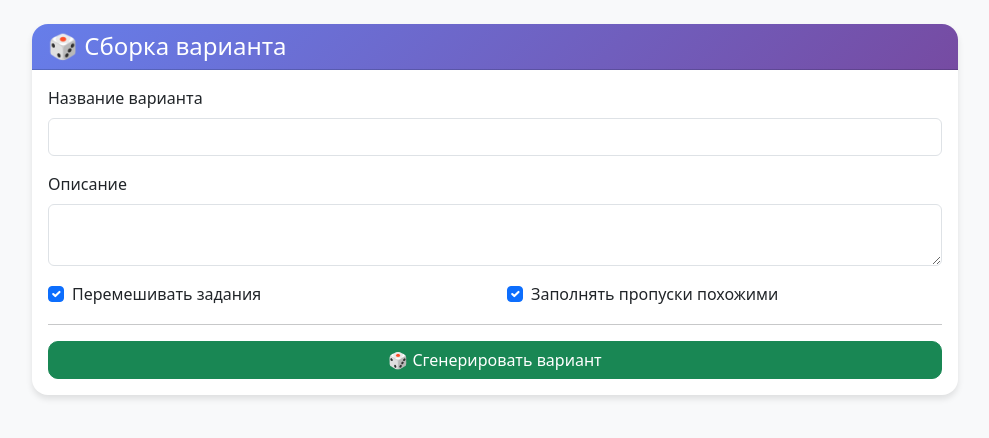
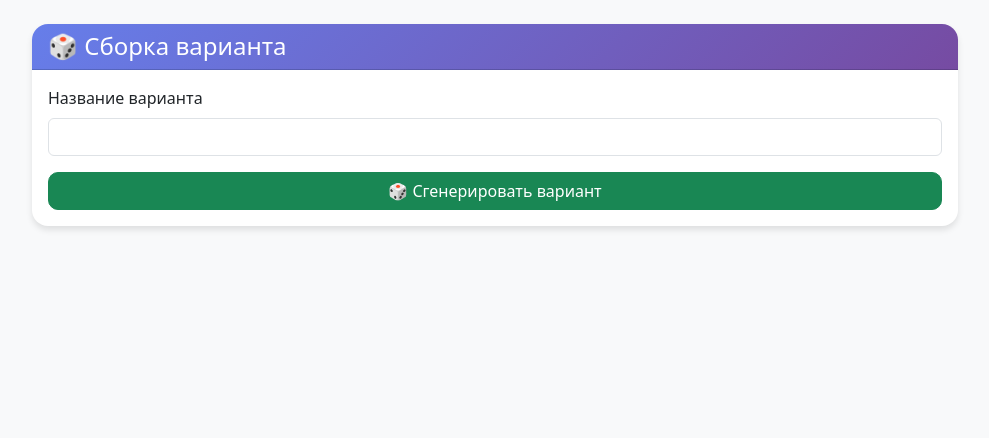
Before and after one commit to denicheprasov/quiz-system, a Python web app: template app/templates/variant_builder.html in a window 1280 px wide. Shown: the part 61-499 px from the top of the page, without its empty margins (145-1134 px from the left). Run offline with Jinja, Linux system fonts and the light colour scheme; the template is opened without the code that fills it, so the values that code supplies are empty.

Commit message:
Simplify variant builder: remove description, shuffle, fill missing

```diff
--- a/app/templates/variant_builder.html
+++ b/app/templates/variant_builder.html
@@ -15,27 +15,7 @@
                         <label class="form-label">Название варианта</label>
                         <input type="text" class="form-control" id="title" required>
                     </div>
-                    <div class="mb-3">
-                        <label class="form-label">Описание</label>
-                        <textarea class="form-control" id="description" rows="2"></textarea>
-                    </div>
 
-                    <div class="row">
-                        <div class="col-md-6">
-                            <div class="form-check">
-                                <input type="checkbox" class="form-check-input" id="shuffle" checked>
-                                <label class="form-check-label">Перемешивать задания</label>
-                            </div>
-                        </div>
-                        <div class="col-md-6">
-                            <div class="form-check">
-                                <input type="checkbox" class="form-check-input" id="fillMissing" checked>
-                                <label class="form-check-label">Заполнять пропуски похожими</label>
-                            </div>
-                        </div>
-                    </div>
-
-                    <hr>
                     <button type="submit" class="btn btn-success w-100" id="generateBtn">
                         🎲 Сгенерировать вариант
                     </button>
@@ -59,10 +39,7 @@ document.getElementById('variantForm').addEventListener('submit', async function
     e.preventDefault();
 
     const data = {
-        title: document.getElementById('title').value,
-        description: document.getElementById('description').value,
-        shuffle: document.getElementById('shuffle').checked,
-        fill_missing: document.getElementById('fillMissing').checked
+        title: document.getElementById('title').value
     };
 
     document.getElementById('generateBtn').disabled = true;
@@ -72,9 +49,7 @@ document.getElementById('variantForm').addEventListener('submit', async function
     try {
         const response = await fetch('/variants/generate', {
             method: 'POST',
-            headers: {
-                'Content-Type': 'application/json'
-            },
+            headers: {'Content-Type': 'application/json'},
             credentials: 'include',
             body: JSON.stringify(data)
         });
```
